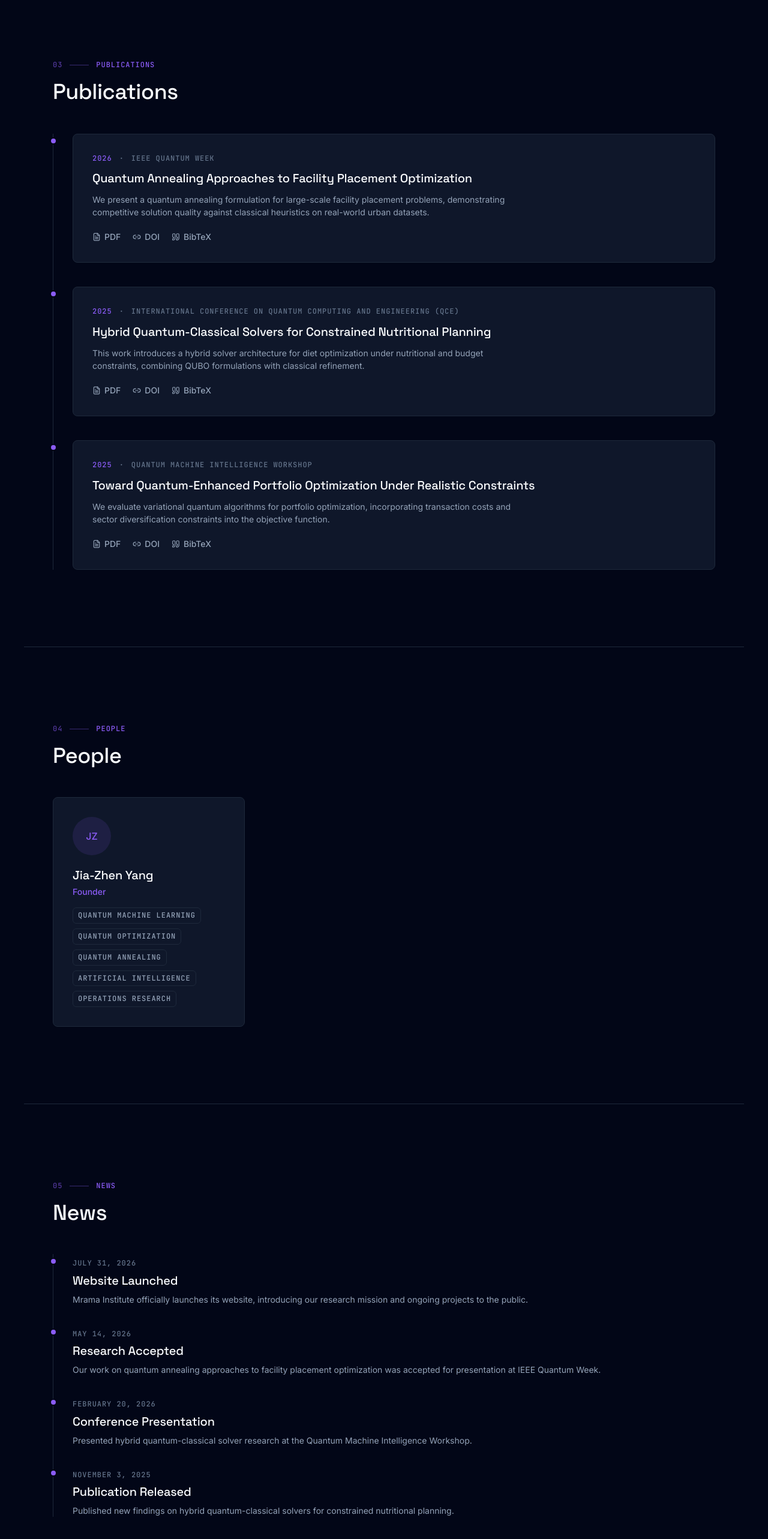
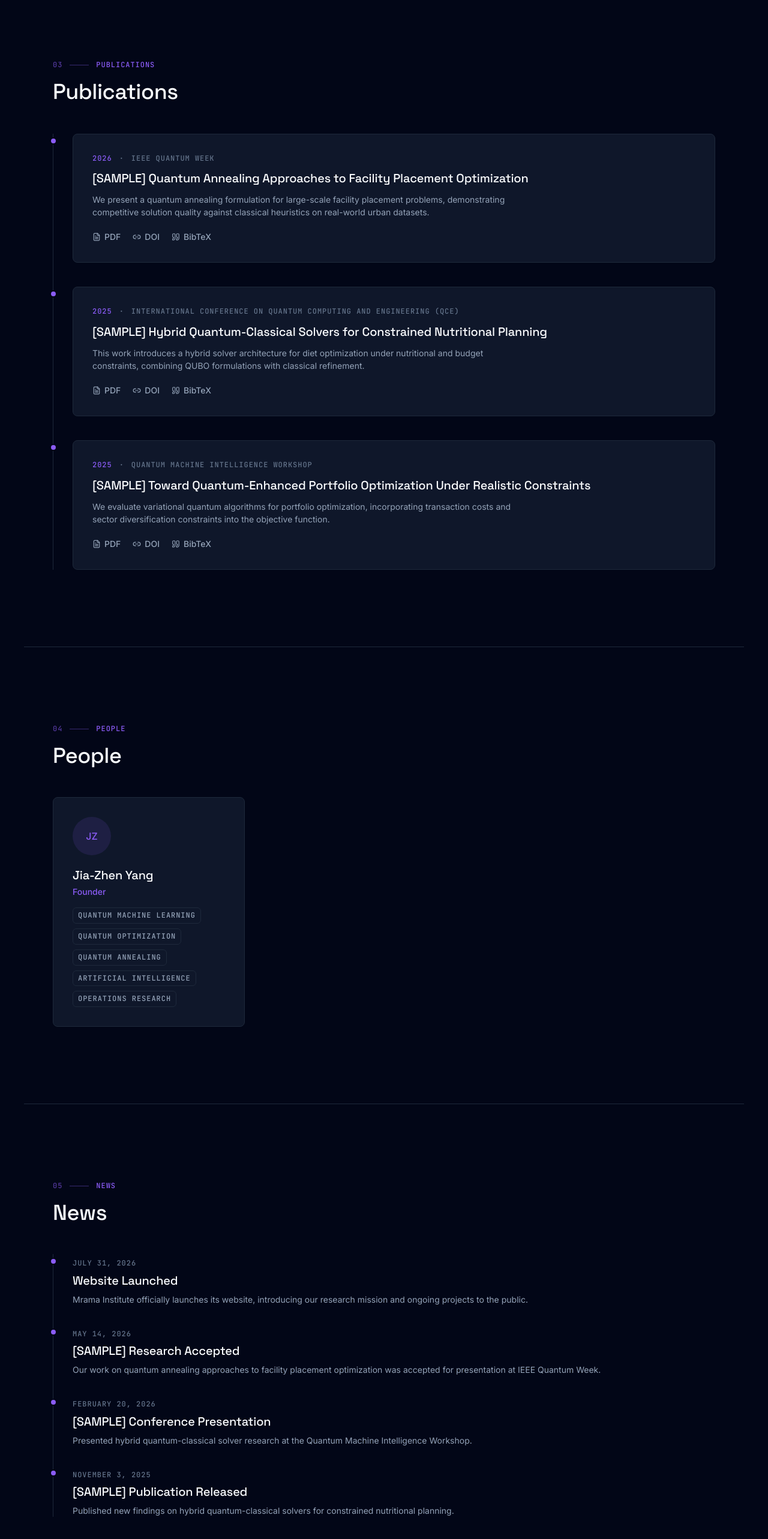
Before and after one commit to easonyang001/easonyang001.github.io, a React (Vite) app: page / in a window 1280 px wide. Shown: the part 3577-6143 px from the top of the page at 60% size. Built offline with nearby package versions, Linux system fonts and the light colour scheme.

Commit message:
fix: mark fictional publications and news entries as [SAMPLE]
These carry a real name (Jia-Zhen Yang) at a real URL, so fabricated
venues, years, and BibTeX entries need to be unambiguously flagged as
placeholder rather than presented as real academic output.

```diff
--- a/src/data/news.js
+++ b/src/data/news.js
@@ -7,19 +7,19 @@ export const news = [
   },
   {
     date: "2026-05-14",
-    title: "Research Accepted",
+    title: "[SAMPLE] Research Accepted",
     description:
       "Our work on quantum annealing approaches to facility placement optimization was accepted for presentation at IEEE Quantum Week.",
   },
   {
     date: "2026-02-20",
-    title: "Conference Presentation",
+    title: "[SAMPLE] Conference Presentation",
     description:
       "Presented hybrid quantum-classical solver research at the Quantum Machine Intelligence Workshop.",
   },
   {
     date: "2025-11-03",
-    title: "Publication Released",
+    title: "[SAMPLE] Publication Released",
     description:
       "Published new findings on hybrid quantum-classical solvers for constrained nutritional planning.",
   },
--- a/src/data/publications.js
+++ b/src/data/publications.js
@@ -1,6 +1,6 @@
 export const publications = [
   {
-    title: "Quantum Annealing Approaches to Facility Placement Optimization",
+    title: "[SAMPLE] Quantum Annealing Approaches to Facility Placement Optimization",
     conference: "IEEE Quantum Week",
     year: "2026",
     abstract:
@@ -8,14 +8,14 @@ export const publications = [
     pdfUrl: "#",
     doiUrl: "#",
     bibtex: `@inproceedings{mrama2026facility,
-  title     = {Quantum Annealing Approaches to Facility Placement Optimization},
+  title     = {[SAMPLE] Quantum Annealing Approaches to Facility Placement Optimization},
   author    = {Yang, Jia-Zhen},
   booktitle = {IEEE Quantum Week},
   year      = {2026}
 }`,
   },
   {
-    title: "Hybrid Quantum-Classical Solvers for Constrained Nutritional Planning",
+    title: "[SAMPLE] Hybrid Quantum-Classical Solvers for Constrained Nutritional Planning",
     conference: "International Conference on Quantum Computing and Engineering (QCE)",
     year: "2025",
     abstract:
@@ -23,14 +23,14 @@ export const publications = [
     pdfUrl: "#",
     doiUrl: "#",
     bibtex: `@inproceedings{mrama2025diet,
-  title     = {Hybrid Quantum-Classical Solvers for Constrained Nutritional Planning},
+  title     = {[SAMPLE] Hybrid Quantum-Classical Solvers for Constrained Nutritional Planning},
   author    = {Yang, Jia-Zhen},
   booktitle = {QCE},
   year      = {2025}
 }`,
   },
   {
-    title: "Toward Quantum-Enhanced Portfolio Optimization Under Realistic Constraints",
+    title: "[SAMPLE] Toward Quantum-Enhanced Portfolio Optimization Under Realistic Constraints",
     conference: "Quantum Machine Intelligence Workshop",
     year: "2025",
     abstract:
@@ -38,7 +38,7 @@ export const publications = [
     pdfUrl: "#",
     doiUrl: "#",
     bibtex: `@inproceedings{mrama2025portfolio,
-  title     = {Toward Quantum-Enhanced Portfolio Optimization Under Realistic Constraints},
+  title     = {[SAMPLE] Toward Quantum-Enhanced Portfolio Optimization Under Realistic Constraints},
   author    = {Yang, Jia-Zhen},
   booktitle = {Quantum Machine Intelligence Workshop},
   year      = {2025}
```
